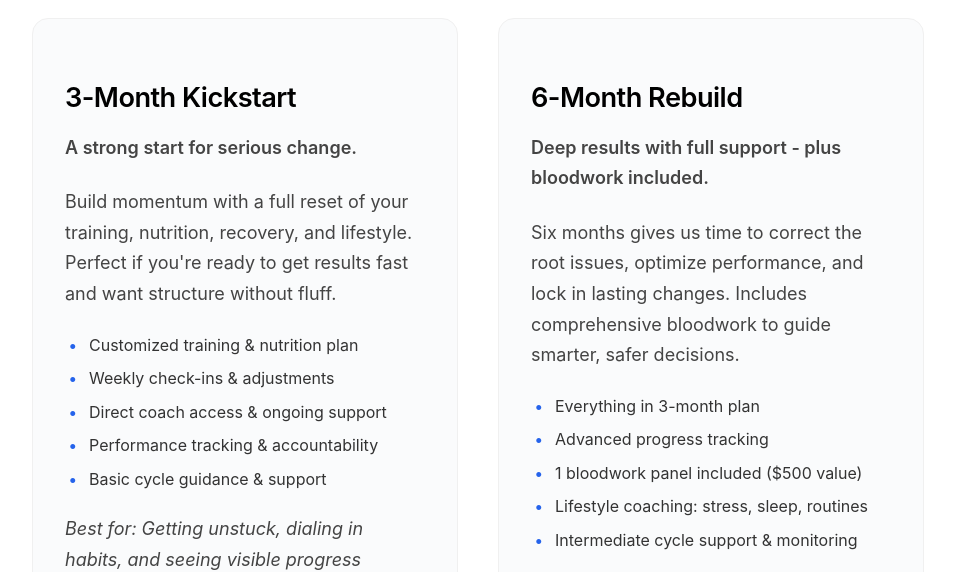
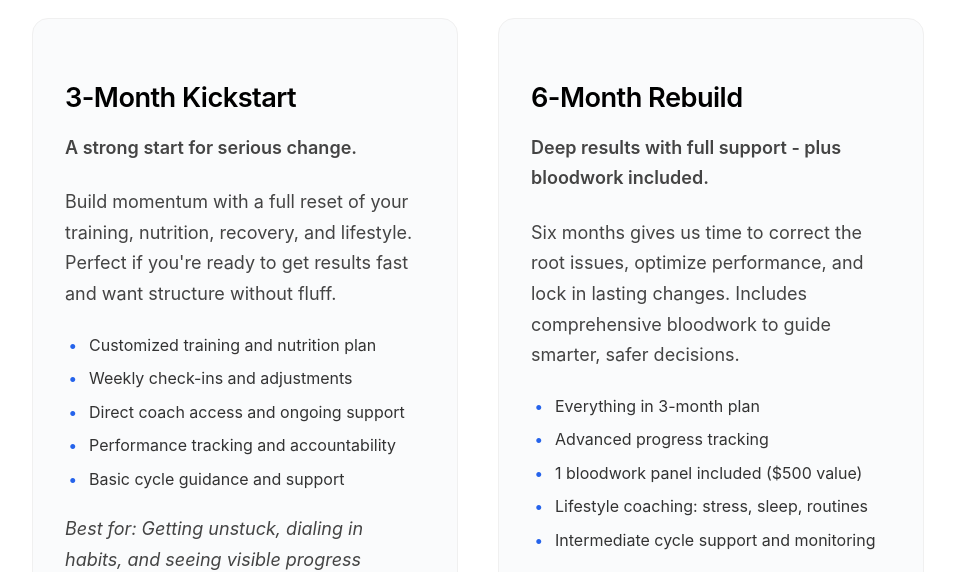
Before and after one commit to tfedgar/evolved-ephemera, an Astro site: page /pay in a window 1280 px wide. Shown: the part 245-817 px from the top of the page, without its empty margins (162-1117 px from the left). Built offline with nearby package versions, Linux system fonts and the light colour scheme; Astro itself is replaced by a stand-in of ours.

Commit message:
Replace ampersands with 'and' to fix encoding issues

```diff
--- a/src/pages/pay.astro
+++ b/src/pages/pay.astro
@@ -15,11 +15,11 @@
           <p class="main-desc">Build momentum with a full reset of your training, nutrition, recovery, and lifestyle. Perfect if you're ready to get results fast and want structure without fluff.</p>
 
           <ul class="features">
-            <li>Customized training & nutrition plan</li>
-            <li>Weekly check-ins & adjustments</li>
-            <li>Direct coach access & ongoing support</li>
-            <li>Performance tracking & accountability</li>
-            <li>Basic cycle guidance & support</li>
+            <li>Customized training and nutrition plan</li>
+            <li>Weekly check-ins and adjustments</li>
+            <li>Direct coach access and ongoing support</li>
+            <li>Performance tracking and accountability</li>
+            <li>Basic cycle guidance and support</li>
           </ul>
 
           <p class="best-for">Best for: Getting unstuck, dialing in habits, and seeing visible progress</p>
@@ -40,7 +40,7 @@
             <li>Advanced progress tracking</li>
             <li>1 bloodwork panel included ($500 value)</li>
             <li>Lifestyle coaching: stress, sleep, routines</li>
-            <li>Intermediate cycle support & monitoring</li>
+            <li>Intermediate cycle support and monitoring</li>
           </ul>
 
           <p class="best-for">Best for: Body recomposition, energy/lifestyle reset, enhanced athletes needing data</p>
@@ -62,7 +62,7 @@
             <li>1 bloodwork panel included ($500 value)</li>
             <li>Special discount on total plan cost</li>
             <li>Long-term strategy, goal cycling, and lifestyle mastery</li>
-            <li>Advanced cycle support & year-long optimization</li>
+            <li>Advanced cycle support and year-long optimization</li>
           </ul>
 
           <p class="best-for">Ideal for: Complete lifestyle overhauls, body recomposition, enhanced or high-performing clients who want full-spectrum support</p>
@@ -88,8 +88,8 @@
 
           <ul class="features">
             <li>Everything in 6-month plan</li>
-            <li>Premium cycle support & monitoring</li>
-            <li>Advanced cycle protocols & adjustments</li>
+            <li>Premium cycle support and monitoring</li>
+            <li>Advanced cycle protocols and adjustments</li>
             <li>Specialized ancillary guidance</li>
             <li>1 bloodwork panel included ($500 value)</li>
             <li>Priority support response</li>
```
